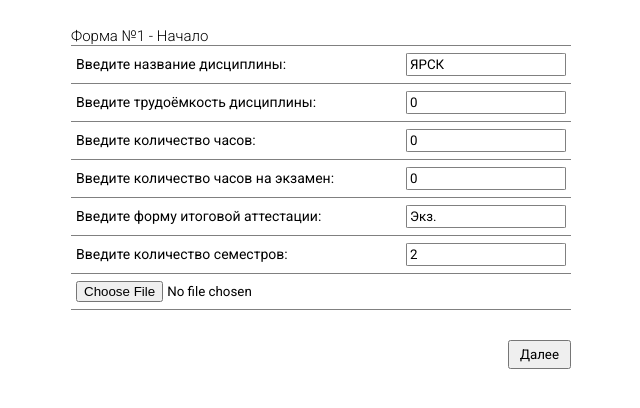
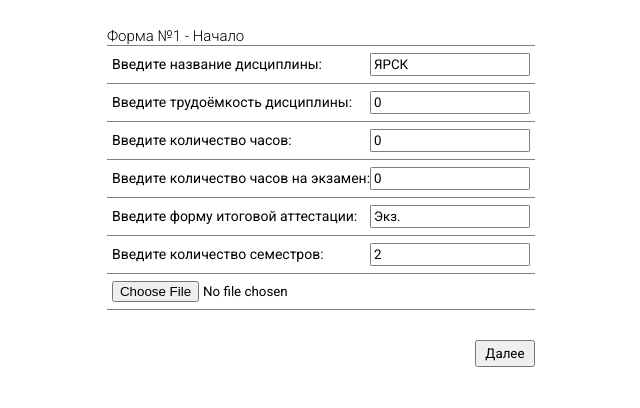
Before and after one commit to bryzZz/RPD-project, a website built with webpack: page src/index.html in a window 1280 px wide. Shown: the part 54-462 px from the top of the page, without its empty margins (319-959 px from the left). Built offline with nearby package versions, Linux system fonts and the light colour scheme.

Commit message:
started to do intermediate result

```diff
--- a/src/index.html
+++ b/src/index.html
@@ -9,6 +9,8 @@
 </head>
 <body>
     <h1 class="title"></h1> <!-- тут будутвсе заголовки -->
-    <div class="formContainer"></div> <!-- контейнер куда будут вставлятся формы -->
+    <div class="container">
+        <div class="formContainer"></div> <!-- контейнер куда будут вставлятся формы -->
+    </div>
 </body>
 </html>
--- a/src/js/index.js
+++ b/src/js/index.js
@@ -2,8 +2,9 @@
 
 import '../scss/style.scss';
 import Form from './Form';
+import intermediateResult from './intermediateResult';
 
-const formContainer = document.querySelector('.formContainer'); //находим на странице тот самый контейнер для форм
+const formContainer = document.querySelector('.container'); //находим на странице тот самый контейнер для форм
 
 localStorage.clear();
 let allData = JSON.parse(localStorage.getItem('allData')) || {}; // Объект где будут храниться все будущие данные
@@ -345,6 +346,7 @@ function getForm(formId){
         }
 
         setNewForm(formContainer, this._id + 1); // показ следующеей формы
+        intermediateResult(formContainer, allData);
 
         localStorage.setItem('allData', JSON.stringify(allData));
     }
--- /dev/null
+++ b/src/js/intermediateResult.js
@@ -0,0 +1,3 @@
+export default function intermediateResult(container, data){
+
+}
--- a/src/scss/_global.scss
+++ b/src/scss/_global.scss
@@ -8,3 +8,8 @@
 body{
     padding: 1%;
 }
+
+.container{
+    display: flex;
+    justify-content: space-between;
+}
```
